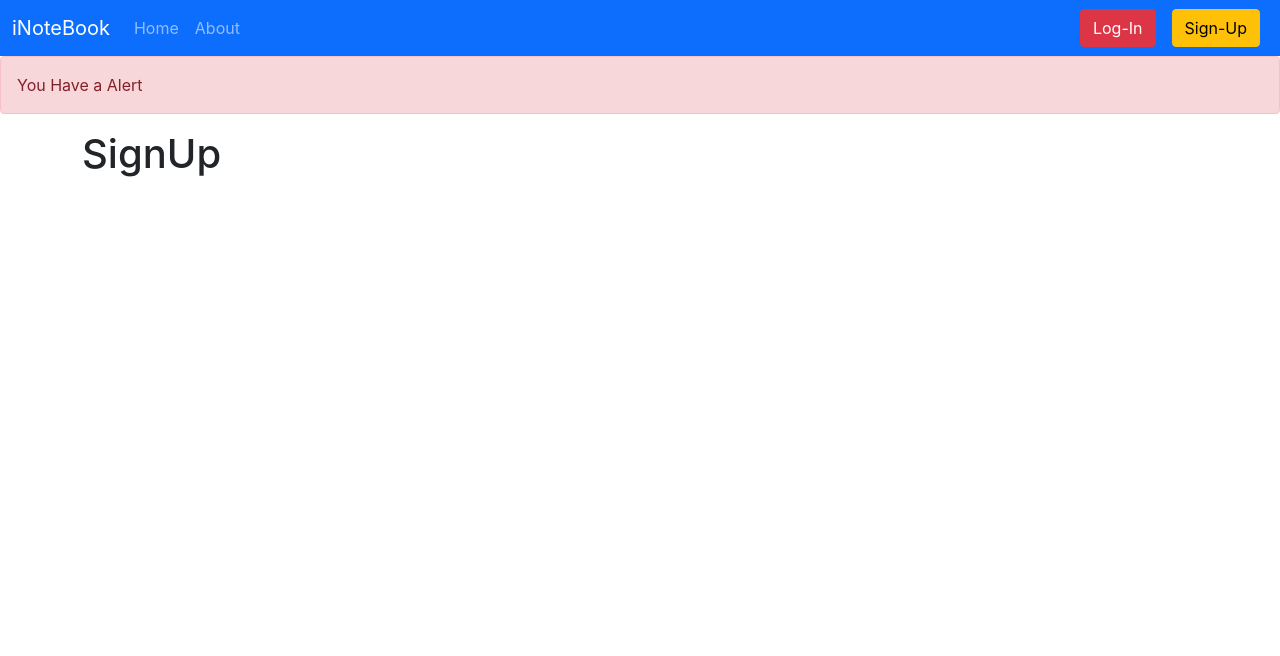
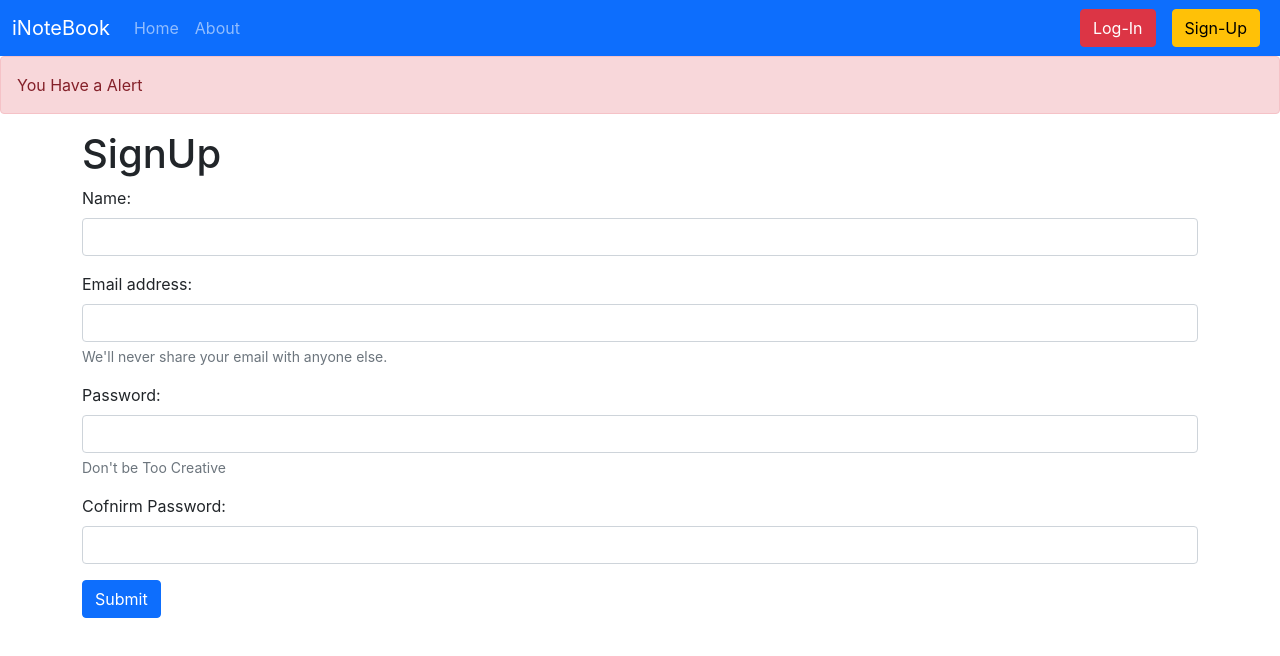
Before and after one commit to Sam-Radnus/I-Notebook, a React (Create React App) app: page /signup in a window 1280 px wide. Shown: the top 656 px of the page. Built offline with nearby package versions, Linux system fonts and the light colour scheme.

Commit message:
added Sign Up Feature

```diff
--- a/src/components/SignUp.js
+++ b/src/components/SignUp.js
@@ -1,8 +1,62 @@
-import React from 'react'
+import { useNavigate } from "react-router-dom";
+import React,{ useState } from 'react';
 
 const SignUp = () => {
+  const[credentials,setCredentials]=useState({name:"",email:"",password:"",cpassword:""});
+  const navigate = useNavigate();
+
+  const onChange = (e) => {
+    setCredentials({ ...credentials, [e.target.name]: e.target.value })
+  }
+
+  const handleSubmit = async (e) => {
+    e.preventDefault();
+    const {name,email,password}=credentials;
+    var response = await fetch("http://localhost:5000/api/auth/createUser", {
+      method: 'POST',
+      headers: {
+        'Content-Type': 'application/json',
+      },
+      body: JSON.stringify({ name,email, password })
+
+    });
+    const JSON1 = await response.json();
+    console.log(JSON1);
+      //re direct
+      if(JSON1.success){
+      localStorage.setItem('token', JSON1.authtoken);
+      navigate('/');
+      }
+      else{
+        alert("Invalid Credentials");
+      }
+
+  }
   return (
-    <h1>SignUp</h1>
+    <>
+      <h1>SignUp</h1>
+      <form onSubmit={handleSubmit}>
+        <div className="mb-3">
+          <label htmlFor="name" className="form-label"> Name:</label>
+          <input type="text" className="form-control" id="name" name="name" onChange={onChange} aria-describedby="emailHelp"   required />
+        </div>
+        <div className="mb-3">
+          <label htmlFor="email" className="form-label">Email address:</label>
+          <input type="email" className="form-control" onChange={onChange} name="email" id="email"   required aria-describedby="emailHelp" />
+          <div id="emailHelp" className="form-text">We'll never share your email with anyone else.</div>
+        </div>
+        <div className="mb-3">
+          <label htmlFor="password" className="form-label">Password:</label>
+          <input type="password" onChange={onChange} name="password" className="form-control" minLength={5} required id="password" />
+          <div id="emailHelp" className="form-text">Don't be Too Creative</div>
+        </div>
+        <div className="mb-3">
+          <label htmlFor="cpassword" className="form-label">Cofnirm Password:</label>
+          <input type="password" onChange={onChange} name="cpassword" className="form-control" minLength={5}  required id="cpassword" />
+        </div>
+        <button type="submit" className="btn btn-primary">Submit</button>
+      </form>
+    </>
   )
 }
 
```
Also changed, not shown: 2 other files (tests, documents, lock files or other folders).
